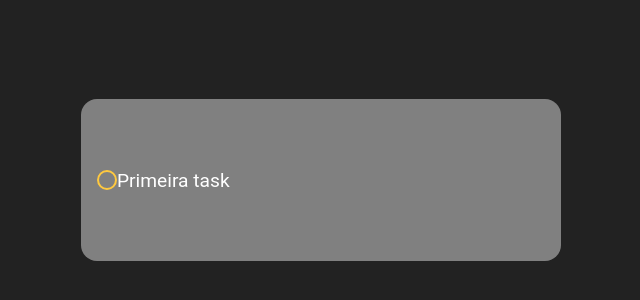
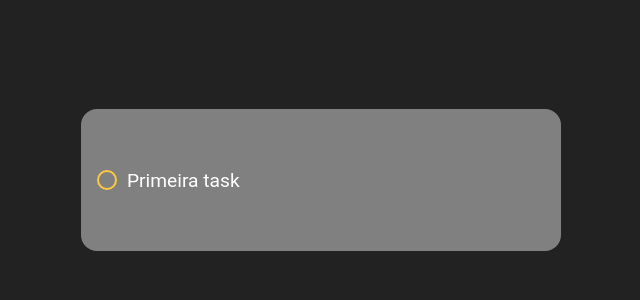
Before and after one commit to franciscogazaniga/exercicios-polotech-react2, a React (Create React App) app: page / in a window 1280 px wide. Shown: the part 220-520 px from the top of the page, without its empty margins (319-959 px from the left). Built offline with nearby package versions, Linux system fonts and the light colour scheme.

Commit message:
Added width and height optional to Spacer component

```diff
--- a/src/App.tsx
+++ b/src/App.tsx
@@ -1,4 +1,4 @@
-import Listview from "./components/Listview/Listview";
+import Listview from "./screens/Listview/Listview";
 import { AppLayoutContainer, GlobalStyle } from "./styles";
 
 const App = () => {
--- a/src/components/CheckBox/CheckBox.styles.ts
+++ b/src/components/CheckBox/CheckBox.styles.ts
@@ -12,4 +12,5 @@ export const CheckBoxCircle = styled.button<{completed: boolean}>`
     cursor: pointer;
     background-color: ${(props) =>
     props.completed ? globalColorsObject.primaryColor : 'gray'};
+    transition: all 100ms;
 `
--- a/src/components/Spacer/Spacer.styles.ts
+++ b/src/components/Spacer/Spacer.styles.ts
@@ -1,8 +1,8 @@
 import styled from "styled-components";
 
-export const SpacerContainer = styled.div<{heightY: number; widthX: number}>`
-    height: ${(props) => props.heightY}px;
-    width: ${(props) => props.widthX}px;
+export const SpacerContainer = styled.div<{heightY: number | undefined; widthX: number | undefined}>`
+    height: ${(props) => props.heightY || 30}px};
+    width: ${(props) => props.widthX || 30}px};
     display: flex;
     align-items: center;
 `
--- a/src/components/Spacer/Spacer.tsx
+++ b/src/components/Spacer/Spacer.tsx
@@ -1,10 +1,8 @@
 import { SpacerContainer } from "./Spacer.styles";
 import { ISpacerProps } from "./Spacer.types";
 
-export function Spacer({content, heightY, widthX}: ISpacerProps) {
+export function Spacer({heightY, widthX}: ISpacerProps) {
   return(
-    <SpacerContainer heightY={heightY} widthX={widthX}>
-      {content}
-    </SpacerContainer>
+    <SpacerContainer heightY={heightY} widthX={widthX}/>
   )
 }
--- a/src/components/Spacer/Spacer.types.ts
+++ b/src/components/Spacer/Spacer.types.ts
@@ -1,5 +1,4 @@
 export interface ISpacerProps {
-  content: string;
-  heightY: number;
-  widthX: number;
+  heightY?: number | undefined;
+  widthX?: number | undefined;
 }
--- a/src/components/Listview/Listview.tsx
+++ b/src/screens/Listview/Listview.tsx
@@ -1,6 +1,6 @@
 import { useState } from "react";
-import { CheckBox } from "../CheckBox/CheckBox";
-import { Spacer } from "../Spacer/Spacer";
+import { CheckBox } from "../../components/CheckBox/CheckBox";
+import { Spacer } from "../../components/Spacer/Spacer";
 import {
   ListContainer,
   TodoListContainer,
@@ -26,7 +26,8 @@ const Listview = () => {
           {tasks.map((eachTask, key) => (
               <>
                 <CheckBox id={key} completed={taskCompleted} onClick={() => handleTask()}/>
-                <Spacer heightY={50} widthX={200} content={eachTask.label} />
+                <Spacer widthX={10} />
+                {eachTask.label}
               </>
           ))}
         </TodoListItem>
```
Also changed, not shown: src/screens/Listview/Listview.styles.ts (renamed from src/components/Listview/Listview.styles.ts), src/screens/Listview/Listview.types.ts (renamed from src/components/Listview/Listview.types.ts).
